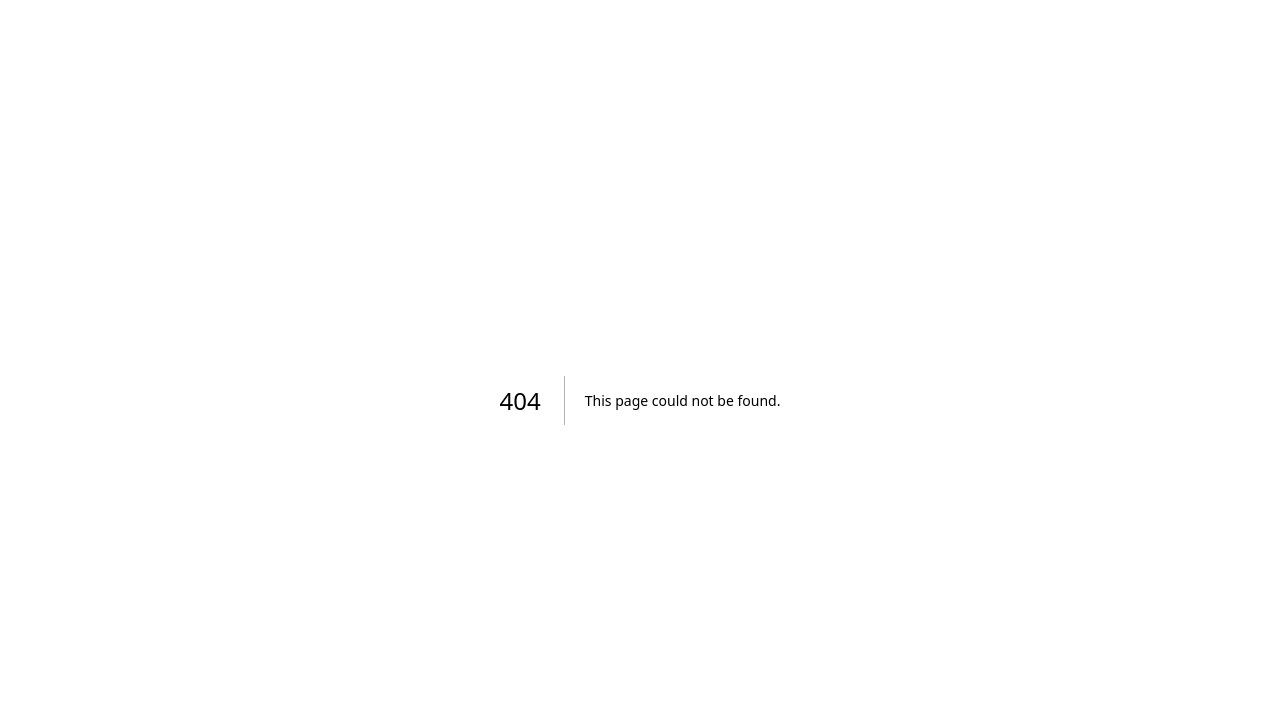
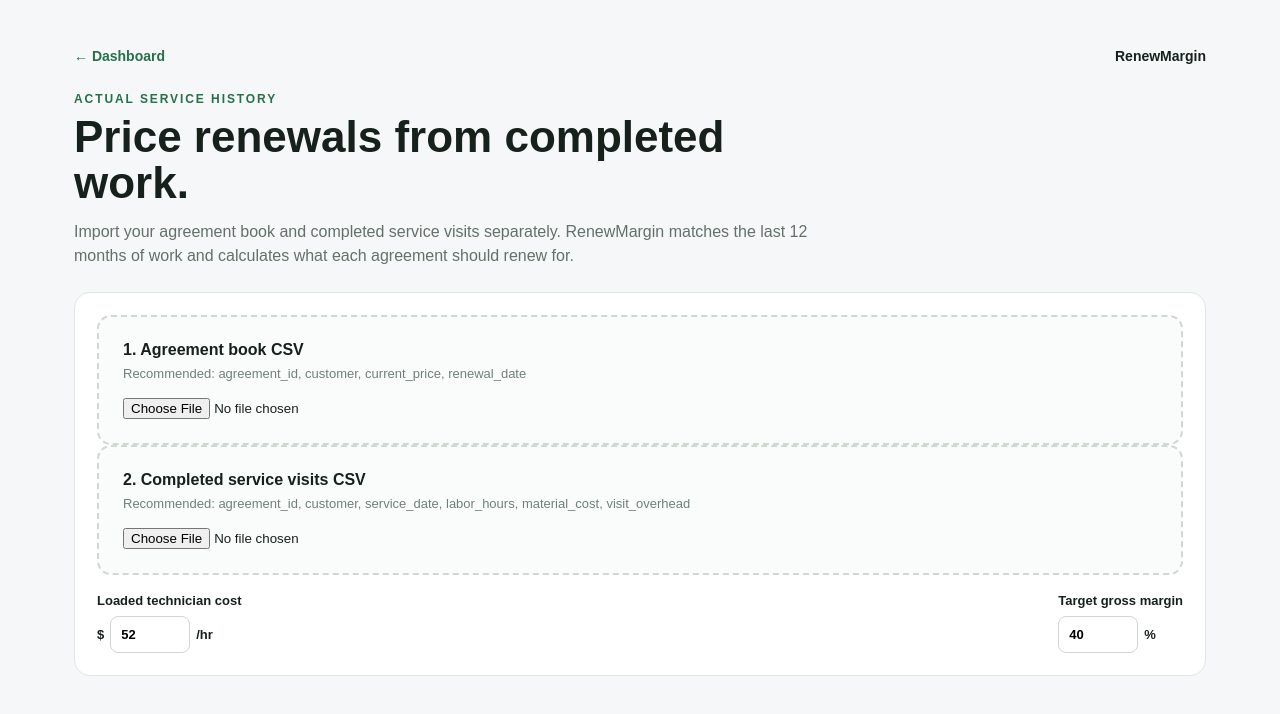
Before and after one commit to cruptlabs-cmd/renewmargin, a Next.js app: page /history in a window 1280 px wide. Before the commit this address had no page. Shown: the top 714 px of the page. Built offline with nearby package versions, Linux system fonts and the light colour scheme.

Commit message:
Add two-file service history profitability workflow

```diff
--- /dev/null
+++ b/app/history/page.tsx
@@ -0,0 +1,73 @@
+'use client';
+
+import Link from 'next/link';
+import { useMemo, useState } from 'react';
+import { parseCsv, type CsvRow } from '../../lib/csv';
+import { analyzeAgreementHistory } from '../../lib/history';
+
+export default function HistoryPage() {
+  const [agreements, setAgreements] = useState<CsvRow[]>([]);
+  const [visits, setVisits] = useState<CsvRow[]>([]);
+  const [agreementFile, setAgreementFile] = useState('');
+  const [visitFile, setVisitFile] = useState('');
+  const [hourlyCost, setHourlyCost] = useState(52);
+  const [targetMargin, setTargetMargin] = useState(40);
+
+  const results = useMemo(() => {
+    if (!agreements.length || !visits.length) return [];
+    return analyzeAgreementHistory(agreements, visits, hourlyCost, targetMargin)
+      .sort((a, b) => a.grossMargin - b.grossMargin);
+  }, [agreements, visits, hourlyCost, targetMargin]);
+
+  async function load(file: File | undefined, setter: (rows: CsvRow[]) => void, nameSetter: (name: string) => void) {
+    if (!file) return;
+    setter(parseCsv(await file.text()));
+    nameSetter(file.name);
+  }
+
+  const valid = results.filter(r => r.annualPrice > 0 && r.visitCount > 0);
+  const summary = {
+    matched: valid.length,
+    unmatched: results.filter(r => r.visitCount === 0).length,
+    upside: valid.reduce((sum, r) => sum + r.annualUpside, 0),
+    atRisk: valid.filter(r => r.grossMargin < targetMargin).length,
+  };
+
+  return <main className="shell">
+    <nav className="topNav"><Link href="/">← Dashboard</Link><span>RenewMargin</span></nav>
+    <div className="eyebrow">ACTUAL SERVICE HISTORY</div>
+    <h1>Price renewals from completed work.</h1>
+    <p className="sub">Import your agreement book and completed service visits separately. RenewMargin matches the last 12 months of work and calculates what each agreement should renew for.</p>
+
+    <section className="panel importPanel">
+      <label className="drop"><strong>{agreementFile || '1. Agreement book CSV'}</strong><span>Recommended: agreement_id, customer, current_price, renewal_date</span><input type="file" accept=".csv,text/csv" onChange={e => load(e.target.files?.[0], setAgreements, setAgreementFile)} /></label>
+      <label className="drop"><strong>{visitFile || '2. Completed service visits CSV'}</strong><span>Recommended: agreement_id, customer, service_date, labor_hours, material_cost, visit_overhead</span><input type="file" accept=".csv,text/csv" onChange={e => load(e.target.files?.[0], setVisits, setVisitFile)} /></label>
+      <div className="importControls">
+        <label className="marginInput">Loaded technician cost <span>$<input type="number" min="0" value={hourlyCost} onChange={e => setHourlyCost(Math.max(0, Number(e.target.value)))} />/hr</span></label>
+        <label className="marginInput">Target gross margin <span><input type="number" min="1" max="90" value={targetMargin} onChange={e => setTargetMargin(Math.min(90, Math.max(1, Number(e.target.value))))} />%</span></label>
+      </div>
+    </section>
+
+    {results.length > 0 && <>
+      <section className="metrics scanMetrics">
+        <article><span>Matched agreements</span><strong>{summary.matched}</strong></article>
+        <article><span>Below target</span><strong>{summary.atRisk}</strong></article>
+        <article><span>Potential annual recovery</span><strong>${summary.upside.toFixed(0)}</strong></article>
+        <article><span>Needs match review</span><strong>{summary.unmatched}</strong></article>
+      </section>
+      <section className="panel">
+        <div className="panelHead"><div><h2>Trailing 12-month agreement profitability</h2><p>Agreement ID matches are preferred. Customer-name matches are used only when no ID match exists.</p></div></div>
+        <div className="table importTable">
+          <div className="tableHead"><strong>Agreement</strong><strong>Visits</strong><strong>Actual cost</strong><strong>Margin</strong><strong>Suggested renewal</strong></div>
+          {results.map(r => <div className="tableRow" key={r.id}>
+            <div><strong>{r.customer}</strong><small>{r.matchedBy === 'none' ? 'No service history matched' : `${r.matchedBy.replace('_', ' ')} match · ${r.confidence} confidence`}</small></div>
+            <span>{r.visitCount}</span>
+            <span>{r.visitCount ? `$${r.actualCost.toFixed(0)}` : '—'}</span>
+            <span className={r.visitCount && r.grossMargin < targetMargin ? 'bad' : r.visitCount ? 'good' : ''}>{r.visitCount ? `${r.grossMargin.toFixed(1)}%` : 'Needs review'}</span>
+            <strong>{r.visitCount ? `$${r.recommendedPrice.toFixed(0)}` : '—'}</strong>
+          </div>)}
+        </div>
+      </section>
+    </>}
+  </main>;
+}
```
